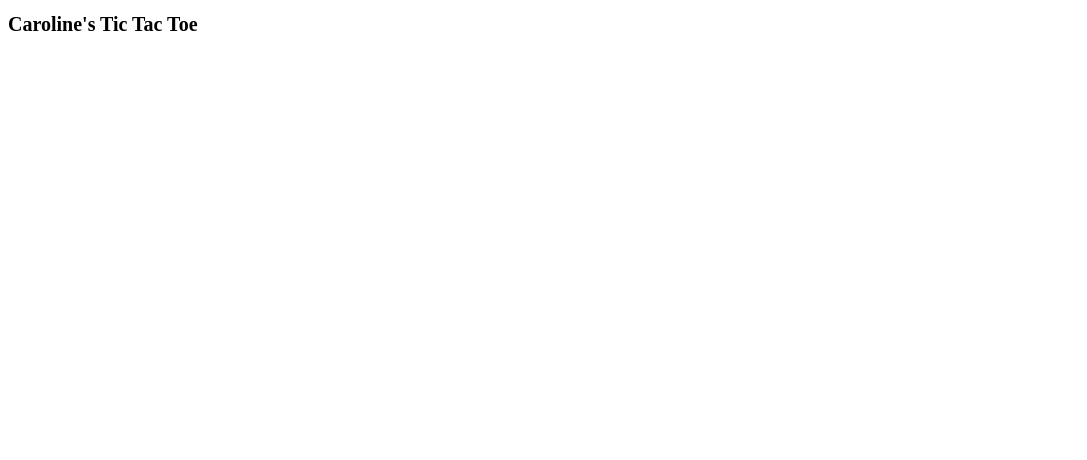
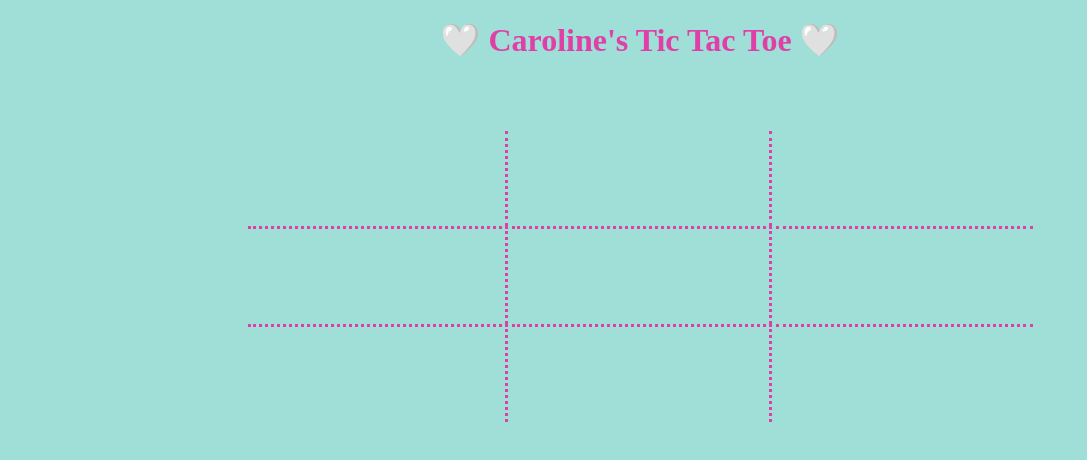
Before and after one commit to carolinefonseca0001/tictactoe, a plain HTML site: page index.html in a window 1280 px wide. Shown: the whole page, without its empty margins (0-1087 px from the left). Drawn offline with Linux system fonts and the light colour scheme.

Commit message:
Beautiful but non functional.

```diff
--- a/app.js
+++ /dev/null
@@ -1 +0,0 @@
-console.log("PROJECT:Tic Tac Toe\n");
--- a/index.html
+++ b/index.html
@@ -6,10 +6,68 @@
     <meta name="viewport" content="width=device-width, initial-scale=1.0" />
     <link rel="stylesheet" href="style.css" />
     <title>Caroline's Tic Tac Toe</title>
+
   </head>
   <body>
     <main>
-      <h1>Caroline's Tic Tac Toe</h1>
+      <h1>🤍 Caroline's Tic Tac Toe 🤍</h1>
+     <center>
+        <table>
+          <tr>
+            <th> </th>
+            <th> </th>
+            <th> </th>
+          </tr>
+          <tr>
+            <td> </td>
+            <td> </td>
+            <td> </td>
+          </tr>
+          <tr>
+            <td> </td>
+            <td> </td>
+            <td> </td>
+          </tr>
+        </table>
+      </center>
+
+      <br><br>
+        <div class = "ui">
+            <div class="row">
+                <input type="text" id= "b1"
+                       class="cell" onclick="myfunc_3(); myfunc();"
+                       readonly>
+                <input type="text" id= "b2"
+                       class="cell" onclick="myfunc_4(); myfunc();"
+                       readonly>
+                <input type="text" id= "b3" class="cell"
+                       onclick="myfunc_5(); myfunc();"
+                       readonly>
+            </div>
+            <div class="row">
+                <input type="text" id= "b4"
+                       class="cell" onclick="myfunc_6(); myfunc();"
+                       readonly>
+                <input type="text" id= "b5"
+                       class="cell" onclick="myfunc_7(); myfunc();"
+                       readonly>
+                <input type="text" id= "b6"
+                       class="cell" onclick="myfunc_8(); myfunc();"
+                       readonly>
+            </div>
+            <div class="row">
+                <input type="text" id= "b7"
+                       class="cell" onclick="myfunc_9(); myfunc();"
+                       readonly>
+                <input type="text" id= "b8"
+                       class="cell" onclick="myfunc_10();myfunc();"
+                       readonly>
+                <input type="text" id= "b9"
+                       class="cell" onclick="myfunc_11();myfunc();"
+                       readonly>
+            </div>
+        </div>
+      </p>
     </main>
   </body>
 </html>
--- a/style.css
+++ b/style.css
@@ -1,56 +1,108 @@
-* {
-  box-sizing: border-box;
-  width: 600;
-  height: 800;
-  margin: 100;
-  background-color: white;
-}
-html {
-  font-size: 10px;
+body {
+  background-color: #a0dfd7;
 }
 
-.grid {
-  display: grid;
-  grid-template-columns: repeat(4, 1fr);
-  grid-template-rows: repeat(4, 1fr);
-}
-
-.grid-items {
-  border: 0.1rem solid gray;
-  font-size: 2rem;
-  background-color: white;
-}
-
-#box3,
-#box7,
-#box10,
-#box11,
-#box12,
-#box15 {
-  border-left: 0.5rem solid black;
-  border-bottom: 0.5rem solid black;
-}
-
-.prompt {
-  position: absolute;
-  top: 0%;
-  right: 0%;
-}
-
-.answer {
-  width: 50%;
-  height: 50%;
+h1 {
+  color: rgb(224, 63, 168);
   text-align: center;
 }
 
-.special {
-  border: none;
-  font-size: 2rem;
+p {
+  font-family: verdana, Arial, Helvetica, sans-serif;
+  font-size: 40px;
 }
 
-@media screen {
-  min-width: 475px;
-  .html {
-    font-size: 16px;
-  }
+.ui {
+  display: flex;
+  flex-direction: column;
+  align-items: center;
 }
+
+#b1 {
+  border-bottom: 0px;
+  border-right: 3px dotted rgb(224, 63, 168);
+  border-left: 0px;
+  border-top: 0px;
+  text-align: center;
+  padding: 40px;
+  background-color: #a0dfd7;
+}
+
+#b2 {
+  border-bottom: 0px;
+  border-right: 3px dotted rgb(224, 63, 168);
+  border-left: 0px;
+  border-top: 0px;
+  text-align: center;
+  padding: 40px;
+  background-color: #a0dfd7;
+}
+
+#b3 {
+  border-bottom: 0px;
+  border-left: 0px;
+  border-top: 0px;
+  border-right: 0px;
+  text-align: center;
+  padding: 40px;
+  background-color: #a0dfd7;
+}
+
+#b4 {
+  border-top: 3px dotted rgb(224, 63, 168);
+  border-bottom: 0px;
+  border-right: 3px dotted rgb(224, 63, 168);
+  border-left: 0px;
+  text-align: center;
+  padding: 40px;
+  background-color: #a0dfd7;
+}
+
+#b5 {
+  border: 3px dotted rgb(224, 63, 168);
+  border-left: 0px;
+  border-bottom: 0px;
+  text-align: center;
+  padding: 40px;
+  background-color: #a0dfd7;
+}
+
+#b6 {
+  border-top: 3px dotted rgb(224, 63, 168);
+  border-bottom: 0px;
+  border-left: 0px;
+  border-right: 0px;
+  text-align: center;
+  padding: 40px;
+  background-color: #a0dfd7;
+}
+
+#b7 {
+  border-top: 3px dotted rgb(224, 63, 168);
+  border-right: 3px dotted rgb(224, 63, 168);
+  border-left: 0px;
+  border-bottom: 0px;
+  text-align: center;
+  padding: 40px;
+  background-color: #a0dfd7;
+}
+
+#b8 {
+  border-top: 3px dotted rgb(224, 63, 168);
+  border-right: 3px dotted rgb(224, 63, 168);
+  border-left: 0px;
+  border-bottom: 0px;
+  text-align: center;
+  padding: 40px;
+  background-color: #a0dfd7;
+}
+
+#b9 {
+  border-top: 3px dotted rgb(224, 63, 168);
+  border-left: 0px;
+  border-right: 0px;
+  border-bottom: 0px;
+  text-align: center;
+  padding: 40px;
+  background-color: #a0dfd7;
+}
```
Also changed, not shown: 1 other file.
